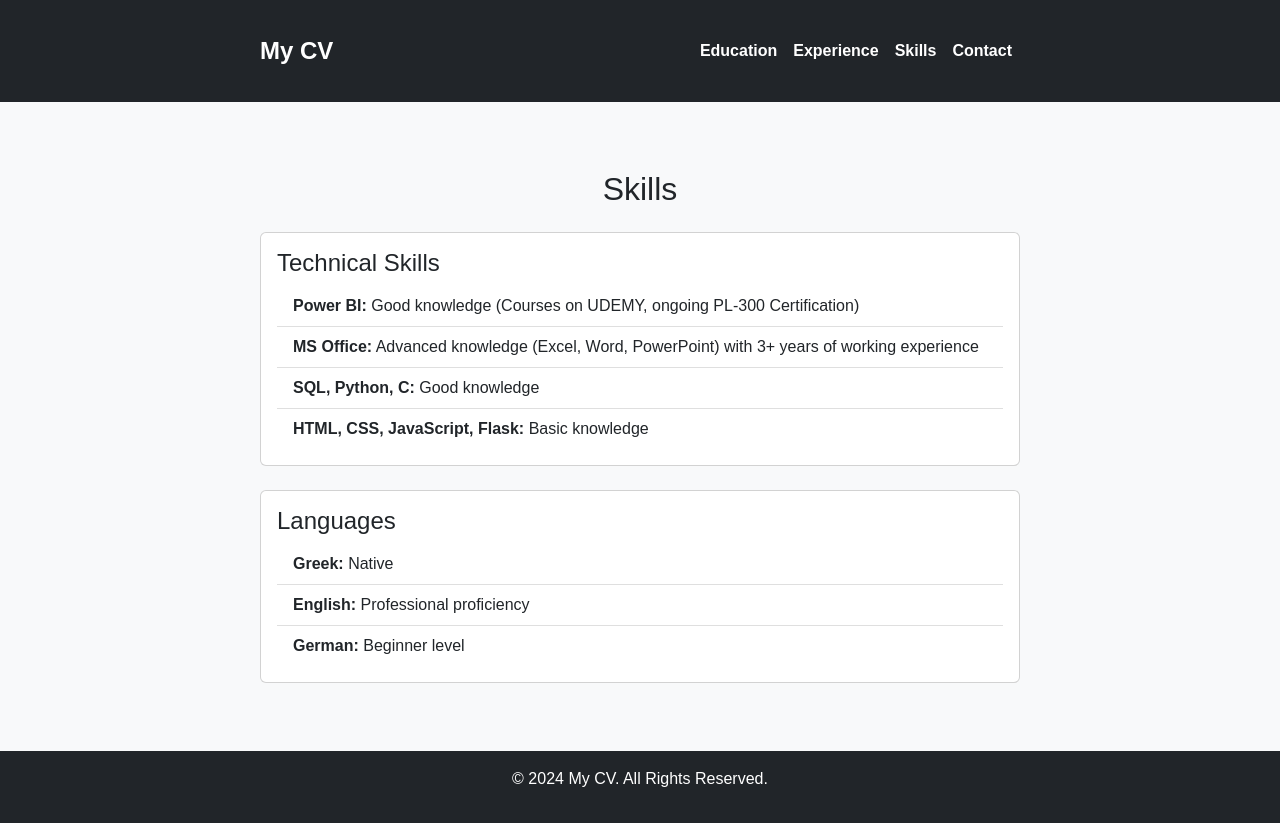
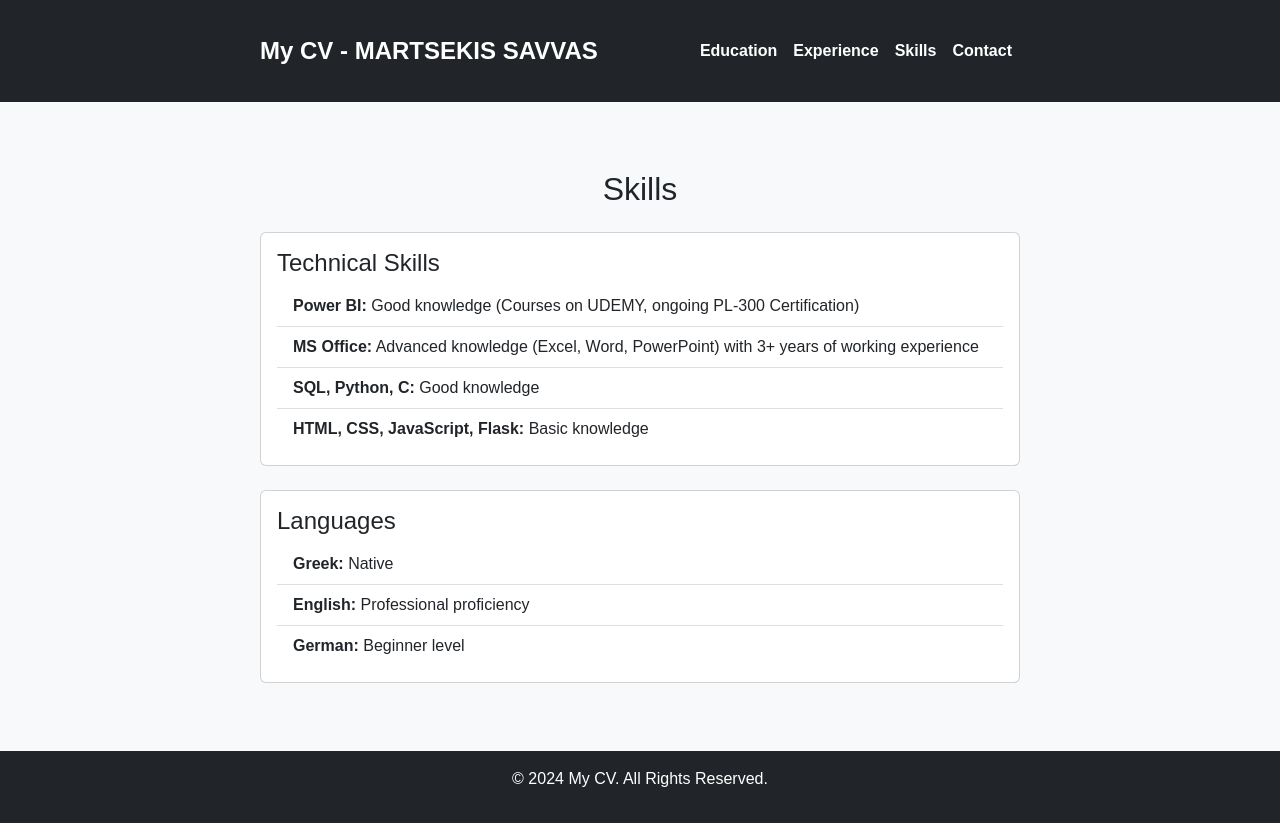
Before and after one commit to Martse97-Byte/CV, a plain HTML site: page skills.html in a window 1280 px wide. Drawn offline with nearby package versions, Linux system fonts and the light colour scheme.

Commit message:
Update skills.html

```diff
--- a/skills.html
+++ b/skills.html
@@ -11,7 +11,7 @@
     <!-- Navigation Bar -->
     <nav class="navbar navbar-expand-lg navbar-dark bg-dark">
         <div class="container">
-            <a class="navbar-brand" href="index.html">My CV</a>
+            <a class="navbar-brand" href="index.html">My CV - MARTSEKIS SAVVAS</a>
             <button class="navbar-toggler" type="button" data-bs-toggle="collapse" data-bs-target="#navbarNav">
                 <span class="navbar-toggler-icon"></span>
             </button>
```
